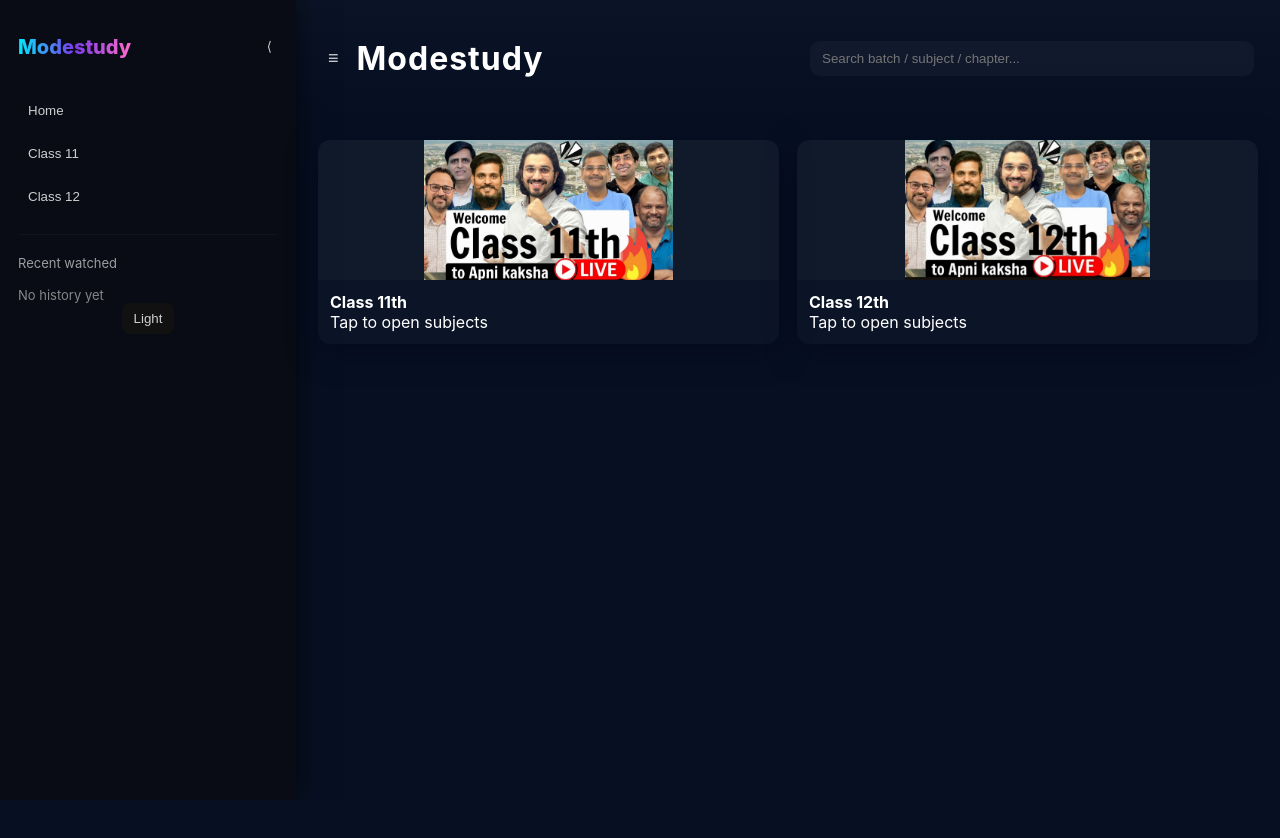
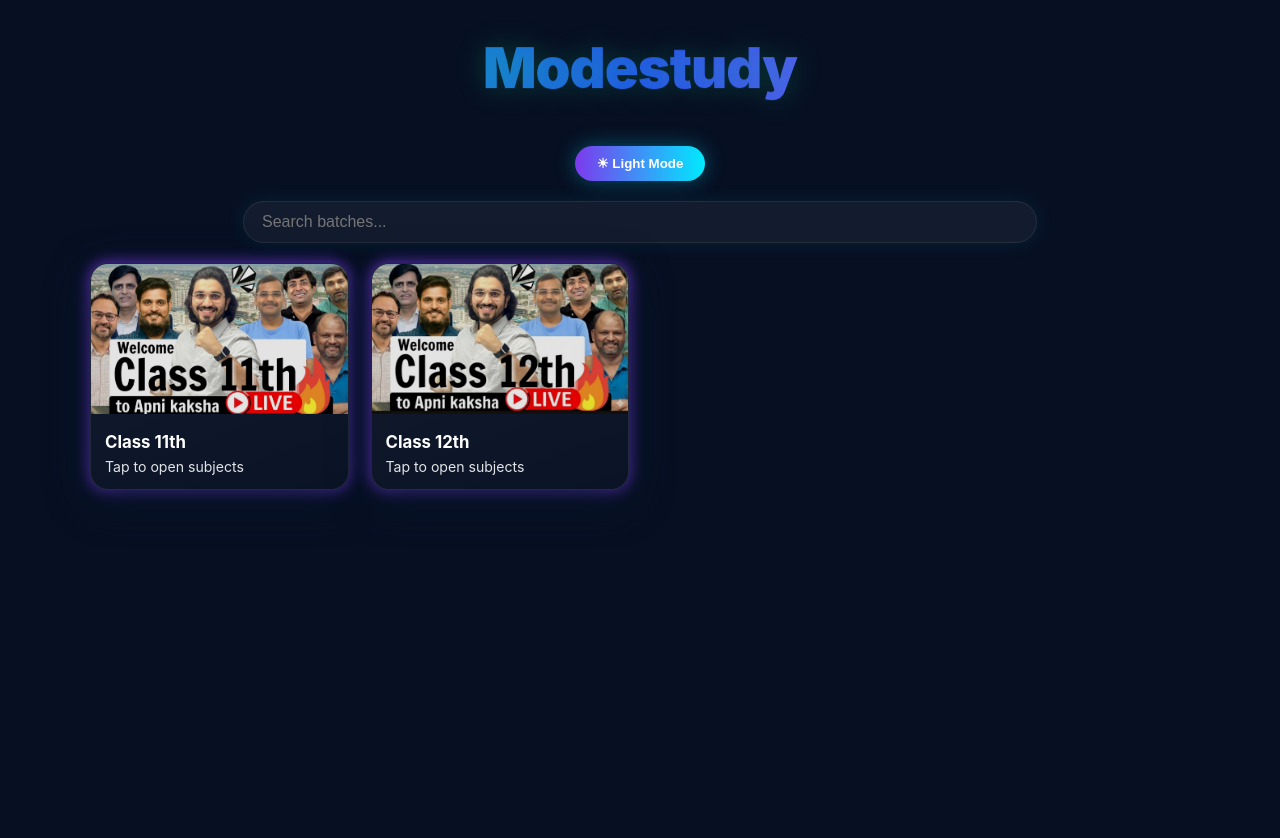
Before and after one commit to Moderatorboy/modistudy, a React (Vite) app: page / in a window 1280 px wide. Before the commit the page ends 800 px from the top, so only its background shows below. Built offline with nearby package versions, Linux system fonts and the light colour scheme.

Commit message:
Update App.jsx

```diff
--- a/src/App.jsx
+++ b/src/App.jsx
@@ -3,308 +3,226 @@
 import { class12 } from "./data/class12";
 import "./styles/theme.css";
 
-export default function App() {
-  // UI states
+function App() {
   const [darkTheme, setDarkTheme] = useState(true);
   const [search, setSearch] = useState("");
   const [selectedBatch, setSelectedBatch] = useState(null);
   const [selectedSubject, setSelectedSubject] = useState(null);
   const [selectedChapter, setSelectedChapter] = useState(null);
   const [selectedLecture, setSelectedLecture] = useState(null);
+
   const [videoEnded, setVideoEnded] = useState(false);
-  const [sidebarOpen, setSidebarOpen] = useState(true);
+  const [quotes] = useState([
+    "Success comes to those who work consistently.",
+    "Never stop learning, because life never stops teaching.",
+    "Hard work beats talent when talent doesn’t work hard.",
+    "Small progress each day leads to big results.",
+  ]);
 
-  // progress / watched
-  const [completedMap, setCompletedMap] = useState(() => {
-    try {
-      return JSON.parse(localStorage.getItem("ms_completed") || "{}");
-    } catch {
-      return {};
-    }
-  });
-
-  // batches
   const batches = [class11, class12];
 
-  useEffect(() => {
-    localStorage.setItem("ms_completed", JSON.stringify(completedMap));
-  }, [completedMap]);
-
-  // toggle theme
   const toggleTheme = () => {
-    setDarkTheme((s) => {
-      const next = !s;
-      document.body.classList.toggle("alt-theme", !next);
-      return next;
-    });
+    setDarkTheme(!darkTheme);
+    document.body.classList.toggle("alt-theme", !darkTheme);
   };
 
-  // toggle completion for a lecture id
-  const toggleComplete = (lecId) => {
-    setCompletedMap((prev) => {
-      const next = { ...prev, [lecId]: !prev[lecId] };
-      return next;
-    });
+  const filteredBatches = batches.filter((b) =>
+    b.name.toLowerCase().includes(search.toLowerCase())
+  );
+
+  const calcProgress = () => {
+    if (!selectedChapter) return 0;
+    const total = selectedChapter.lectures.length;
+    const done = JSON.parse(localStorage.getItem("doneLectures") || "[]");
+    const completed = selectedChapter.lectures.filter((l) =>
+      done.includes(l.id)
+    ).length;
+    return Math.round((completed / total) * 100);
   };
 
-  // chapter progress percent
-  const chapterPercent = (chapter) => {
-    if (!chapter || !chapter.lectures) return 0;
-    const total = chapter.lectures.length;
-    const done = chapter.lectures.filter((l) => completedMap[l.id]).length;
-    return total === 0 ? 0 : Math.round((done / total) * 100);
-  };
-
-  // mark watched when a lecture is opened (auto)
-  useEffect(() => {
-    if (selectedLecture) {
-      setCompletedMap((prev) => ({ ...prev, [selectedLecture.id]: true }));
-      setVideoEnded(false);
+  const markDone = (id) => {
+    let done = JSON.parse(localStorage.getItem("doneLectures") || "[]");
+    if (!done.includes(id)) {
+      done.push(id);
+      localStorage.setItem("doneLectures", JSON.stringify(done));
     }
-  }, [selectedLecture]);
-
-  // search filter (batch/subject/chapter)
-  const filteredBatches = batches.filter((b) => {
-    const q = search.trim().toLowerCase();
-    if (!q) return true;
-    if (b.name.toLowerCase().includes(q)) return true;
-    return b.subjects.some(
-      (s) =>
-        s.name.toLowerCase().includes(q) ||
-        s.chapters.some((c) => c.name.toLowerCase().includes(q))
-    );
-  });
-
-  // next lecture helper
-  const playNextLecture = () => {
-    if (!selectedChapter || !selectedLecture) return;
-    const idx = selectedChapter.lectures.findIndex((l) => l.id === selectedLecture.id);
-    if (idx >= 0 && idx < selectedChapter.lectures.length - 1) {
-      setSelectedLecture(selectedChapter.lectures[idx + 1]);
-      setVideoEnded(false);
-    }
-  };
-
-  // replay
-  const replay = () => {
-    setVideoEnded(false);
-    // reload iframe by toggling key (quick hack)
-    const frame = document.getElementById("ms_player");
-    if (frame) frame.src = frame.src;
+    setSelectedLecture({ ...selectedLecture }); // refresh
   };
 
   return (
-    <div className="ms-app">
-      {/* SIDEBAR */}
-      <aside className={`ms-sidebar ${sidebarOpen ? "open" : "closed"}`}>
-        <div className="ms-sidebar-top">
-          <h2 className="ms-logo">Modestudy</h2>
-          <button className="ms-toggle" onClick={() => setSidebarOpen((s) => !s)}>
-            {sidebarOpen ? "⟨" : "⟩"}
-          </button>
+    <div>
+      {/* ---------------- HEADER ---------------- */}
+      <div className="hero">
+        <h1 className="logo">Modestudy</h1>
       </div>
 
-        <nav className="ms-nav">
-          <button className="nav-item" onClick={() => { setSelectedBatch(null); setSelectedSubject(null); setSelectedChapter(null); setSelectedLecture(null); }}>
-            Home
-          </button>
-          <button className="nav-item" onClick={() => { setSelectedBatch(class11); setSelectedSubject(null); setSelectedChapter(null); setSelectedLecture(null); }}>
-            Class 11
-          </button>
-          <button className="nav-item" onClick={() => { setSelectedBatch(class12); setSelectedSubject(null); setSelectedChapter(null); setSelectedLecture(null); }}>
-            Class 12
+      {/* THEME TOGGLE */}
+      <button className="theme-toggle" onClick={toggleTheme}>
+        {darkTheme ? "☀ Light Mode" : "🌙 Dark Mode"}
       </button>
 
-          <div className="nav-divider" />
-
-          <div className="recent-heading">Recent watched</div>
-          <div className="recent-list">
-            {Object.keys(completedMap).length === 0 && <div className="recent-empty">No history yet</div>}
-            {Object.keys(completedMap).filter(k => completedMap[k]).slice(-8).reverse().map((id) => (
-              <div key={id} className="recent-item" onClick={() => {
-                // try find lecture by id in data
-                let found = null;
-                for (const b of batches) {
-                  for (const s of b.subjects) {
-                    for (const c of s.chapters) {
-                      for (const l of c.lectures) {
-                        if (l.id === id) {
-                          found = { b, s, c, l };
-                          break;
-                        }
-                      }
-                      if (found) break;
-                    }
-                    if (found) break;
-                  }
-                  if (found) break;
-                }
-                if (found) {
-                  setSelectedBatch(found.b);
-                  setSelectedSubject(found.s);
-                  setSelectedChapter(found.c);
-                  setSelectedLecture(found.l);
-                }
-              }}>{id}</div>
-            ))}
-          </div>
-        </nav>
-
-        <div className="ms-sidebar-bottom">
-          <button className="ms-theme-btn" onClick={toggleTheme}>{darkTheme ? "Light" : "Dark"}</button>
-        </div>
-      </aside>
-
-      {/* MAIN */}
-      <main className="ms-main">
-        {/* header */}
-        <header className="ms-header">
-          <div className="ms-header-left">
-            <button className="hamb" onClick={() => setSidebarOpen((s) => !s)}>{sidebarOpen ? "≡" : "☰"}</button>
-            <h1 className="ms-title">Modestudy</h1>
+      {/* SEARCH BAR */}
+      <div className="search-box">
+        <input
+          type="text"
+          placeholder="Search batches..."
+          value={search}
+          onChange={(e) => setSearch(e.target.value)}
+        />
       </div>
 
-          <div className="ms-header-right">
-            <input className="ms-search" value={search} onChange={(e) => setSearch(e.target.value)} placeholder="Search batch / subject / chapter..." />
+      {/* BACK NAVIGATION */}
+      <div className="back-nav">
+        {selectedLecture && (
+          <button onClick={() => setSelectedLecture(null)}>⬅ Back</button>
+        )}
+        {!selectedLecture && selectedChapter && (
+          <button onClick={() => setSelectedChapter(null)}>⬅ Back</button>
+        )}
+        {!selectedChapter && selectedSubject && (
+          <button onClick={() => setSelectedSubject(null)}>⬅ Back</button>
+        )}
+        {!selectedSubject && selectedBatch && (
+          <button onClick={() => setSelectedBatch(null)}>⬅ Back</button>
+        )}
       </div>
-        </header>
 
-        {/* content area */}
-        <section className="ms-content">
-          {/* 1. Batches view */}
-          {!selectedBatch && (
-            <div className="ms-grid">
-              {filteredBatches.map((b) => (
-                <div key={b.id} className="ms-card" onClick={() => setSelectedBatch(b)}>
-                  <div className="ms-card-img-wrap">
-                    <img src={b.img} alt={b.name} className="ms-card-img" />
-                  </div>
-                  <div className="ms-card-meta">
-                    <div className="ms-card-title">{b.name}</div>
-                    <div className="ms-card-sub">Tap to open subjects</div>
+      {/* ---------------- MAIN SCREENS ---------------- */}
+
+      {/* BATCH SCREEN */}
+      {!selectedBatch ? (
+        <div className="grid">
+          {filteredBatches.map((batch) => (
+            <div
+              key={batch.id}
+              className="card"
+              onClick={() => setSelectedBatch(batch)}
+            >
+              <img src={batch.img} alt={batch.name} />
+              <div className="meta">
+                <div className="name">{batch.name}</div>
+                <div className="sub">Tap to open subjects</div>
               </div>
             </div>
           ))}
         </div>
-          )}
-
-          {/* 2. Subjects */}
-          {selectedBatch && !selectedSubject && (
-            <div className="ms-list">
+      ) : // SUBJECT SCREEN
+      !selectedSubject ? (
+        <div className="list">
           <h2>{selectedBatch.name}</h2>
-              <div className="ms-sub-grid">
-                {selectedBatch.subjects.map((s) => (
-                  <div key={s.id} className="ms-sub-card" onClick={() => setSelectedSubject(s)}>
-                    <div className="ms-sub-title">{s.name}</div>
-                    <div className="ms-sub-count">{s.chapters.length} chapters</div>
-                  </div>
+          {selectedBatch.subjects.map((sub) => (
+            <button key={sub.id} onClick={() => setSelectedSubject(sub)}>
+              {sub.name}
+            </button>
           ))}
         </div>
+      ) : // CHAPTER SCREEN
+      !selectedChapter ? (
+        <div className="list">
+          <h2>{selectedSubject.name}</h2>
+          {selectedSubject.chapters.map((ch) => (
+            <button key={ch.id} onClick={() => setSelectedChapter(ch)}>
+              {ch.name}
+            </button>
+          ))}
+        </div>
+      ) : // LECTURE LIST SCREEN
+      !selectedLecture ? (
+        <div className="list">
+          <h2>{selectedChapter.name}</h2>
+
+          {/* RESOURCES */}
+          <div className="resources">
+            {selectedChapter.notes && <a href={selectedChapter.notes}>📒 Notes</a>}
+            {selectedChapter.sheet && <a href={selectedChapter.sheet}>📘 Sheet</a>}
+            {selectedChapter.dpp && <a href={selectedChapter.dpp}>📄 DPP</a>}
+            {selectedChapter.dppVideo && (
+              <a href={selectedChapter.dppVideo}>🎥 DPP Video</a>
+            )}
+          </div>
+
+          {/* PROGRESS */}
+          <p className="progress">Progress: {calcProgress()}%</p>
+
+          {/* LECTURES */}
+          {selectedChapter.lectures.map((lec) => {
+            const completed = JSON.parse(
+              localStorage.getItem("doneLectures") || "[]"
+            ).includes(lec.id);
+
+            return (
+              <button key={lec.id} onClick={() => setSelectedLecture(lec)}>
+                {completed ? "✔ " : ""} {lec.title}
+              </button>
+            );
+          })}
+
+          {/* RANDOM QUOTE */}
+          <p className="quote">💡 {quotes[Math.floor(Math.random() * quotes.length)]}</p>
+        </div>
+      ) : (
+        /* ---------------- VIDEO PLAYER ---------------- */
+        <div className="video-box">
+          <h2>{selectedLecture.title}</h2>
+
+          {/* END SCREEN */}
+          {videoEnded && (
+            <div className="end-screen">
+              <h2>🎉 Lecture Complete!</h2>
+              <p>Great job! Start next lecture 🚀</p>
+
+              <button
+                onClick={() => {
+                  markDone(selectedLecture.id);
+                  setVideoEnded(false);
+                  const nextIndex =
+                    selectedChapter.lectures.indexOf(selectedLecture) + 1;
+
+                  if (selectedChapter.lectures[nextIndex]) {
+                    setSelectedLecture(selectedChapter.lectures[nextIndex]);
+                  }
+                }}
+              >
+                ▶ Next Lecture
+              </button>
+
+              <button
+                onClick={() => {
+                  setVideoEnded(false);
+                  const iframe = document.getElementById("player-frame");
+                  iframe.src = iframe.src;
+                }}
+              >
+                🔁 Replay
+              </button>
             </div>
           )}
 
-          {/* 3. Chapters */}
-          {selectedSubject && !selectedChapter && (
-            <div className="ms-list">
-              <h2>{selectedSubject.name}</h2>
-              <div className="ms-chapter-list">
-                {selectedSubject.chapters.map((c) => (
-                  <div key={c.id} className="ms-ch-item" onClick={() => setSelectedChapter(c)}>
-                    <div className="ms-ch-left">
-                      <div className="ms-ch-name">{c.name}</div>
-                      <div className="ms-ch-sub">Lectures: {c.lectures.length}</div>
-                    </div>
-                    <div className="ms-ch-right">
-                      <div className="ms-ch-percent">{chapterPercent(c)}%</div>
-                      <div className="ms-progress-shell">
-                        <div className="ms-progress-fill" style={{ width: `${chapterPercent(c)}%` }} />
-                      </div>
-                    </div>
-                  </div>
-                ))}
-              </div>
-            </div>
-          )}
-
-          {/* 4. Lecture list */}
-          {selectedChapter && !selectedLecture && (
-            <div className="ms-list">
-              <h2>{selectedChapter.name}</h2>
-
-              <div className="ms-resources">
-                {selectedChapter.notes && <a href={selectedChapter.notes} target="_blank" rel="noreferrer">📒 Notes</a>}
-                {selectedChapter.sheet && <a href={selectedChapter.sheet} target="_blank" rel="noreferrer">📘 Sheet</a>}
-                {selectedChapter.dpp && <a href={selectedChapter.dpp} target="_blank" rel="noreferrer">📄 DPP</a>}
-                {selectedChapter.dppVideo && <a href={selectedChapter.dppVideo} target="_blank" rel="noreferrer">🎥 DPP Video</a>}
-              </div>
-
-              <div className="ms-lectures">
-                {selectedChapter.lectures.map((l) => (
-                  <div key={l.id} className="ms-lecture-row">
-                    <button className="ms-lecture-play" onClick={() => setSelectedLecture(l)}>▶ {l.title}</button>
-                    <label className="ms-complete">
-                      <input type="checkbox" checked={!!completedMap[l.id]} readOnly />
-                    </label>
-                  </div>
-                ))}
-              </div>
-            </div>
-          )}
-
-          {/* 5. Video player */}
-          {selectedLecture && (
-            <div className="ms-video-area">
-              <h2>{selectedLecture.title}</h2>
-
-              <div className="ms-video-wrap">
+          {/* IFRAME */}
           <iframe
-                  id="ms_player"
-                  src={selectedLecture.url}
-                  title={selectedLecture.title}
-                  allow="autoplay; fullscreen"
+            id="player-frame"
+            src={selectedLecture.url.replace("?pub=4no3cq", "")}
+            allow="autoplay; fullscreen; encrypted-media"
+            sandbox="allow-same-origin allow-scripts allow-presentation"
             allowFullScreen
             onLoad={() => {
-                    // we cannot reliably detect 'ended' for external iframe; instead rely on user to tap End or we provide overlay controls below
-                    // keep videoEnded false until user clicks replay/next via overlay
+              setTimeout(() => {
+                try {
+                  const vid = document
+                    .getElementById("player-frame")
+                    .contentWindow.document.querySelector("video");
+
+                  if (vid) {
+                    vid.onended = () => setVideoEnded(true);
+                  }
+                } catch {}
+              }, 1500);
             }}
-                />
-                {/* overlay when videoEnded true */}
-                {videoEnded && (
-                  <div className="ms-overlay">
-                    <div className="ms-overlay-card">
-                      <h3>🎉 Lecture Finished</h3>
-                      <p>{getRandomQuote()}</p>
-                      <div className="ms-overlay-actions">
-                        <button onClick={() => { replay(); setVideoEnded(false); }}>🔄 Replay</button>
-                        <button onClick={() => { playNextLecture(); setVideoEnded(false); }}>⏭ Next</button>
-                        <button onClick={() => { setVideoEnded(false); }}>✖ Close</button>
-                      </div>
-                    </div>
+          ></iframe>
         </div>
       )}
     </div>
+  );
+}
 
-              <div className="ms-video-controls">
-                <button onClick={() => setVideoEnded(true)} className="ms-end-btn">Simulate End Screen</button>
-                <button onClick={replay}>Replay</button>
-                <button onClick={playNextLecture}>Next Lecture</button>
-              </div>
-            </div>
-          )}
-        </section>
-      </main>
-    </div>
-  );
-
-  // helper for random quote (local)
-  function getRandomQuote() {
-    const pool = [
-      "Small progress every day.",
-      "Focus on your goals.",
-      "Consistency beats intensity.",
-      "Practice > Perfection.",
-      "Keep learning, keep growing."
-    ];
-    return pool[Math.floor(Math.random() * pool.length)];
-  }
-}
+export default App;
```
Lines whose indentation alone changed are shown as unchanged.
